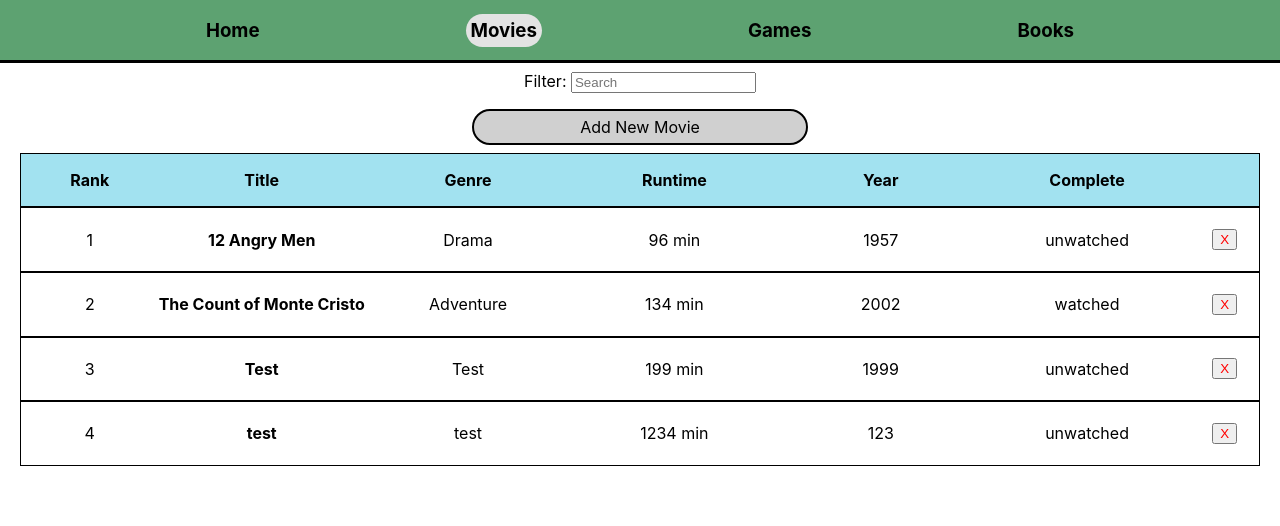
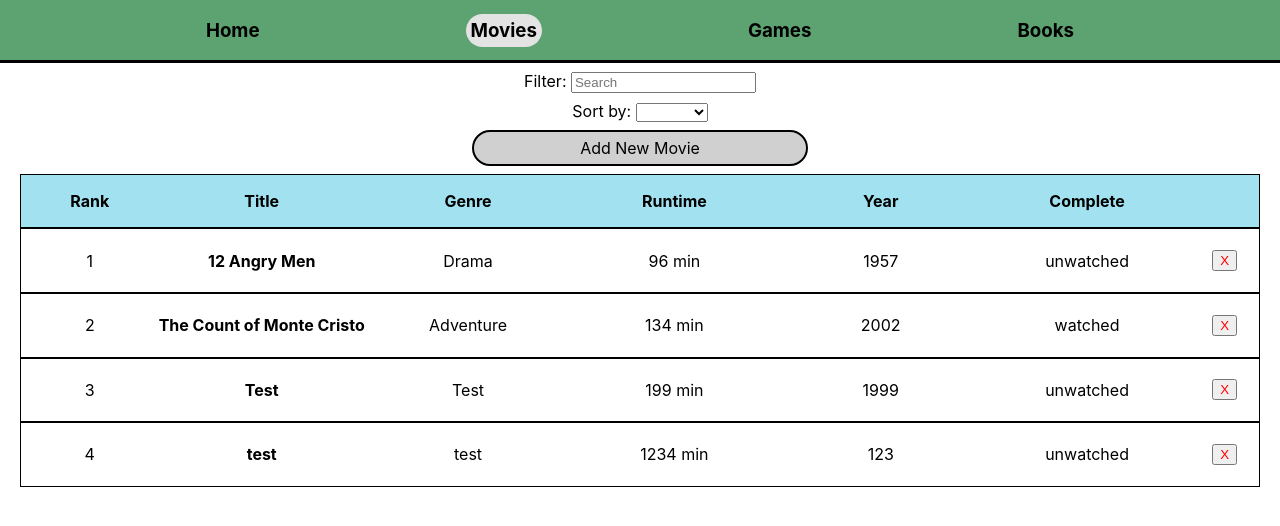
Before and after one commit to RudeChowder/media-backlog-tracker, a React (Create React App) app: page /movies in a window 1280 px wide. Shown: the top 526 px of the page. Built offline with nearby package versions, Linux system fonts and the light colour scheme; data requests are answered from the project's data file.

Commit message:
Add sort functionality

```diff
--- a/src/components/MoviesPage.js
+++ b/src/components/MoviesPage.js
@@ -4,10 +4,12 @@ import { Route, Switch } from "react-router-dom"
 import Filter from "./Filter"
 import MoviesList from "./MoviesList"
 import NewMovieForm from "./NewMovieForm"
+import Sort from "./Sort"
 
 const MoviesPage = () => {
   const [movies, setMovies] = useState([])
   const [filter,setFilter] = useState("")
+  const [sort, setSort] = useState("")
   const moviesUrl = "http://localhost:3001/movies"
 
   useEffect(() => {
@@ -54,16 +56,31 @@ const MoviesPage = () => {
   }
 
   const handleChangeFilter = (event) => setFilter(event.target.value)
+  const handleChangeSort = (event) => setSort(event.target.value)
 
-  const filteredMovies = () => movies.filter(movie => {
+  const filteredMovies = movies.filter(movie => {
     return filter === "" ? true : movie.title.toLowerCase().includes(filter.toLowerCase())
   })
+
+  const sortedFilteredMovies = () => {
+    switch (sort) {
+      case "title":
+      case "genre":
+        return [...filteredMovies].sort(( a, b ) => a[sort].localeCompare(b[sort]))
+      case "runtime":
+      case "year":
+        return [...filteredMovies].sort(( a, b ) => a[sort] - b[sort])
+      default:
+        return filteredMovies
+    }
+  }
 
   return (
     <Switch>
       <Route exact path="/movies">
         <Filter filter={filter} onChangeFilter={handleChangeFilter} />
-        <MoviesList movies={filteredMovies()} onDeleteMovie={handleDeleteMovie} />
+        <Sort sort={sort} onChangeSort={handleChangeSort} />
+        <MoviesList movies={sortedFilteredMovies()} onDeleteMovie={handleDeleteMovie} />
       </Route>
       <Route path="/movies/new">
         <NewMovieForm onSubmitNewMovieForm={handleSubmitNewMovieForm} />
--- a/src/components/Sort.js
+++ b/src/components/Sort.js
@@ -0,0 +1,18 @@
+import React from "react"
+
+const Sort = ({ sort, onChangeSort }) => {
+  return (
+    <div className="sort">
+      <label htmlFor="sort">Sort by: </label>
+      <select name="sort" onChange={onChangeSort} value={sort}>
+        <option value=""></option>
+        <option value="title">Title</option>
+        <option value="genre">Genre</option>
+        <option value="runtime">Runtime</option>
+        <option value="year">Year</option>
+      </select>
+    </div>
+  )
+}
+
+export default Sort
```
